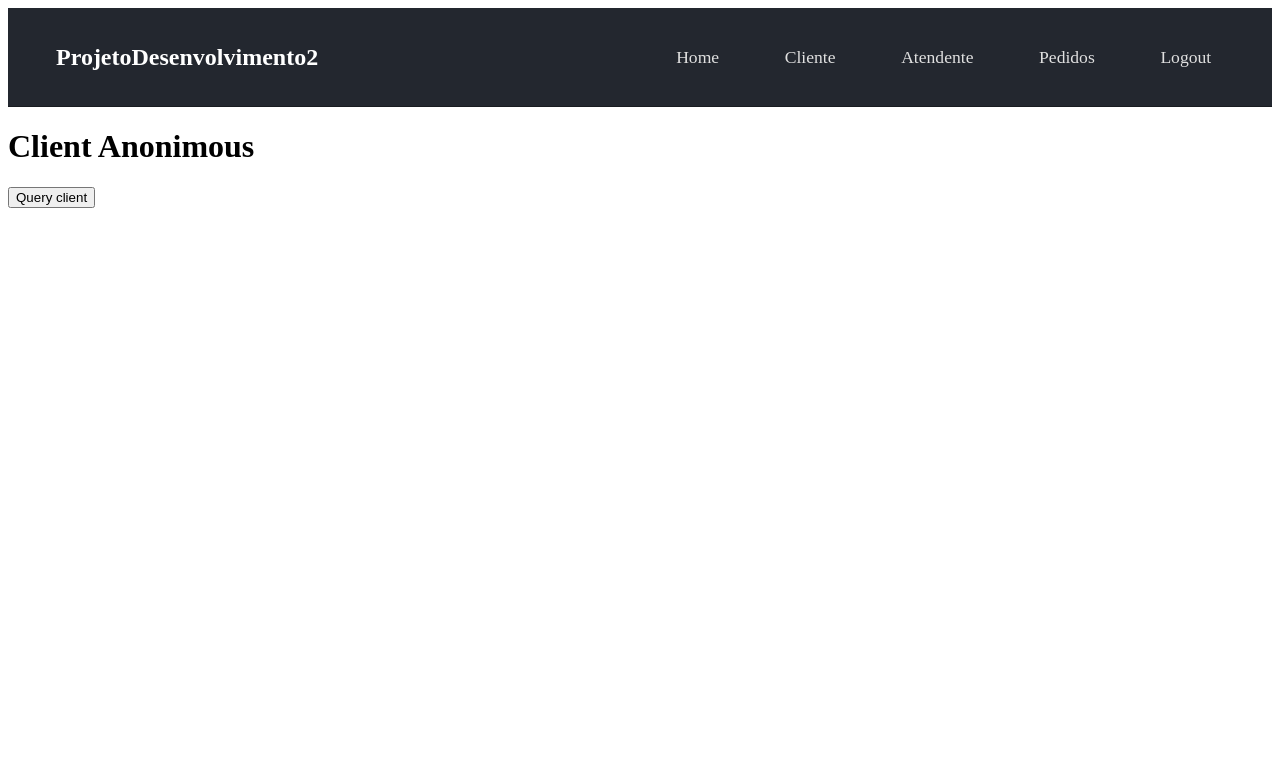
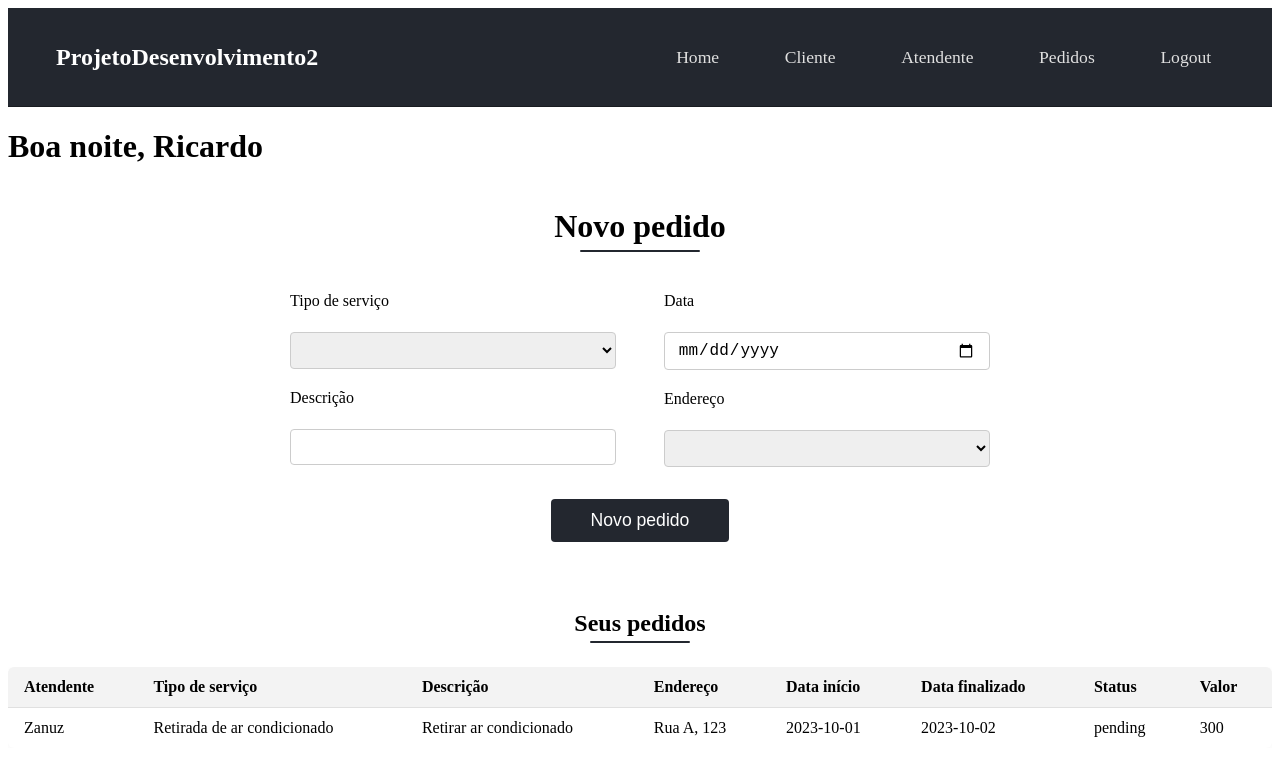
Before and after one commit to RSPadilha/ProjetoDesenvolvimento2, an Angular app: page /cliente in a window 1280 px wide. Shown: the top 776 px of the page. Built offline with nearby package versions, Linux system fonts and the light colour scheme; data requests are answered from the project's data file.

Commit message:
Interface e funcionalidade do cliente

```diff
--- a/src/app/components/cliente/cliente.component.css
+++ b/src/app/components/cliente/cliente.component.css
@@ -0,0 +1,134 @@
+.cliente-form-container {
+   display: flex;
+   flex-direction: column;
+   align-items: center;
+   /* justify-content: center; */
+   /* min-height: 40vh; */
+}
+
+.cliente-form-row {
+   display: flex;
+   gap: 3rem;
+   width: 100%;
+   max-width: 700px;
+   justify-content: center;
+   margin-bottom: 2rem;
+}
+
+.cliente-form-col {
+   display: flex;
+   flex-direction: column;
+   gap: 1.2rem;
+   flex: 1;
+   min-width: 220px;
+}
+
+.cliente-form-col span {
+   font-weight: 500;
+   margin-bottom: 0.2rem;
+}
+
+.cliente-form-col input,
+.cliente-form-col select {
+   padding: 0.5rem 0.8rem;
+   border: 1px solid #ccc;
+   border-radius: 4px;
+   font-size: 1rem;
+}
+
+.cliente-form-btn {
+   margin: 0 auto;
+   display: block;
+   padding: 0.7rem 2.5rem;
+   font-size: 1.1rem;
+   background: #23272f;
+   color: #fff;
+   border: none;
+   border-radius: 4px;
+   cursor: pointer;
+   transition: background 0.2s;
+}
+
+.cliente-form-btn:hover {
+   background: #343a40;
+}
+
+.novo-pedido-header {
+   display: flex;
+   flex-direction: column;
+   align-items: center;
+   margin-bottom: 2rem;
+}
+
+.novo-pedido-header h1 {
+   margin-bottom: 0.3rem;
+   font-size: 2rem;
+   font-weight: 600;
+}
+
+.novo-pedido-divider {
+   width: 120px;
+   height: 2px;
+   background: #23272f;
+   border-radius: 2px;
+   margin-bottom: 0.5rem;
+}
+
+.pedidos-section {
+   margin-top: 3rem;
+   /* width: 100%; */
+   max-width: 1400px;  /* Fazer o min pra deixar responsivo */
+   margin-left: auto;
+   margin-right: auto;
+}
+
+.pedidos-header {
+   display: flex;
+   flex-direction: column;
+   align-items: center;
+   margin-bottom: 1rem;
+}
+
+.pedidos-header h2 {
+   margin-bottom: 0.2rem;
+   font-size: 1.5rem;
+   font-weight: 600;
+}
+
+.pedidos-divider {
+   width: 100px;
+   height: 2px;
+   background: #23272f;
+   border-radius: 2px;
+   margin-bottom: 0.5rem;
+}
+
+.pedidos-table-wrapper {
+   overflow-x: auto;
+}
+
+.pedidos-table {
+   width: 100%;
+   border-collapse: collapse;
+   background: #fff;
+   border-radius: 6px;
+   overflow: hidden;
+   box-shadow: 0 2px 8px rgba(0, 0, 0, 0.04);
+}
+
+.pedidos-table th,
+.pedidos-table td {
+   padding: 0.7rem 1rem;
+   text-align: left;
+   border-bottom: 1px solid #e0e0e0;
+   font-size: 1rem;
+}
+
+.pedidos-table th {
+   background: #f3f3f3;
+   font-weight: 600;
+}
+
+.pedidos-table tr:last-child td {
+   border-bottom: none;
+}
--- a/src/app/components/cliente/cliente.component.html
+++ b/src/app/components/cliente/cliente.component.html
@@ -1,12 +1,75 @@
-<h1>Client {{clients ? clients[0].name : "Anonimous"}}</h1>
+<h1>Boa noite, {{clients ? clients[0].name : "Ricardo"}}</h1>
 
-<!-- @if(clientName) {
-  <h2>Client name: {{clientName}}</h2>
-} @else {
-  <h2>Client not found</h2>
-} -->
+<div class="novo-pedido-header">
+   <h1>Novo pedido</h1>
+   <div class="novo-pedido-divider"></div>
+</div>
+
+<div class="cliente-form-container">
+   <div class="cliente-form-row">
+      <div class="cliente-form-col">
+         <span>Tipo de serviço</span>
+         <select>
+            <option value="undefined"></option>
+            <option value="instalacao_ar">Instalação Ar-Condicionado</option>
+            <option value="remocao_ar">Remoção Ar-Condicionado</option>
+         </select>
+         <span>Descrição</span>
+         <input type="text">
+      </div>
+      <div class="cliente-form-col">
+         <span>Data</span>
+         <input type="date">
+         <span>Endereço</span>
+         <select>
+            <option value="undefined"></option>
+            <option value="rua exemplo 1">Senac - Coronel Genuíno, 130</option>
+            <option value="rua exemplo 2">Casa - Rua Exemplo 2, 456</option>
+         </select>
+      </div>
+   </div>
+   <button class="cliente-form-btn" (click)='novoPedido($event)'>Novo pedido</button>
+</div>
+
+<div class="pedidos-section">
+   <div class="pedidos-header">
+      <h2>Seus pedidos</h2>
+      <div class="pedidos-divider"></div>
+   </div>
+   <div class="pedidos-table-wrapper">
+      <table class="pedidos-table">
+         <thead>
+            <tr>
+               <th>Atendente</th>
+               <th>Tipo de serviço</th>
+               <th>Descrição</th>
+               <th>Endereço</th>
+               <th>Data início</th>
+               <th>Data finalizado</th>
+               <th>Status</th>
+               <th>Valor</th>
+            </tr>
+         </thead>
+         <tbody>
+            <!-- Exemplo de iteração, ajuste conforme seu array de pedidos -->
+            @for (pedido of pedidos; track pedido) {
+            <tr>
+               <td>{{ pedido.atendente }}</td>
+               <td>{{ pedido.tipoServico }}</td>
+               <td>{{ pedido.descricao }}</td>
+               <td>{{ pedido.endereco }}</td>
+               <td>{{ pedido.dataInicio }}</td>
+               <td>{{ pedido.dataFinalizado }}</td>
+               <td>{{ pedido.status }}</td>
+               <td>{{ pedido.valor }}</td> <!-- Fazer pipe de dinheiro -->
+            </tr>
+            }
+         </tbody>
+      </table>
+   </div>
+</div>
+
+<!-- Lista de clientes -->
 @for (client of clients; track client) {
-   <h2>Client name: {{ client.name }}</h2>
+<h2>Client name: {{ client.name }}</h2>
 }
-
-<button (click)="queryClient($event)">Query client</button>
--- a/src/app/components/cliente/cliente.component.ts
+++ b/src/app/components/cliente/cliente.component.ts
@@ -8,9 +8,50 @@ import { Component } from '@angular/core';
 })
 export class ClienteComponent {
   clients: any;
-  queryClient(event: any){
+  pedidos: any[] = [];
+
+  queryClient(event: any) {
     fetch('http://localhost:3000/client')
       .then(res => res.json())
-      .then(res => this.clients = res)
+      .then(res => this.clients = res) // Transformar no modo angular mas tbm mover para o service com auth
+  }
+  novoPedido(event: any) {
+
+  }
+
+  async buscarPedidos(userId: number) {
+    try {
+      const response = await fetch(`http://localhost:3000/orders?idClient=${userId}`);
+      const orders = await response.json();
+      // Busca atendentes e serviços para mapear nomes
+      const [attendantsRes, servicesRes] = await Promise.all([
+        fetch('http://localhost:3000/attendant'),
+        fetch('http://localhost:3000/services')
+      ]);
+      const attendants = await attendantsRes.json();
+      const services = await servicesRes.json();
+
+      this.pedidos = orders.map((order: any) => {
+        const atendente = attendants.find((a: any) => a.id == order.idAttendant)?.name || '-';
+        const tipoServico = services.find((s: any) => s.id == order.idService)?.category || '-';
+        const endereco = order.adress ? `${order.adress.street}, ${order.adress.number}` : '-';
+        return {
+          atendente,
+          tipoServico,
+          descricao: order.description,
+          endereco,
+          dataInicio: order['start-date'],
+          dataFinalizado: order['end-date'],
+          status: order.status,
+          valor: order.value
+        };
+      });
+    } catch (e) {
+      this.pedidos = [];
+    }
+  }
+
+  async ngOnInit() { //ng... versão antiga do angular
+    await this.buscarPedidos(1); // Temporario com id 1 até implementar o login(authguard)
   }
 }
```
